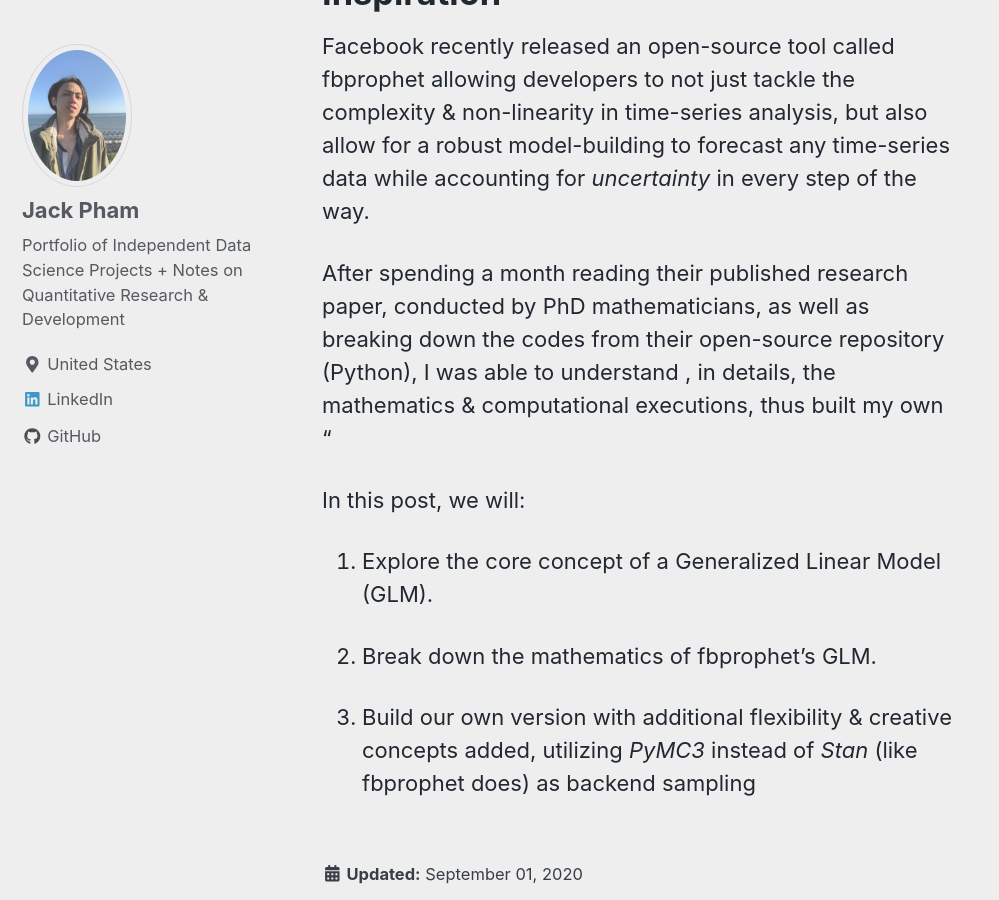
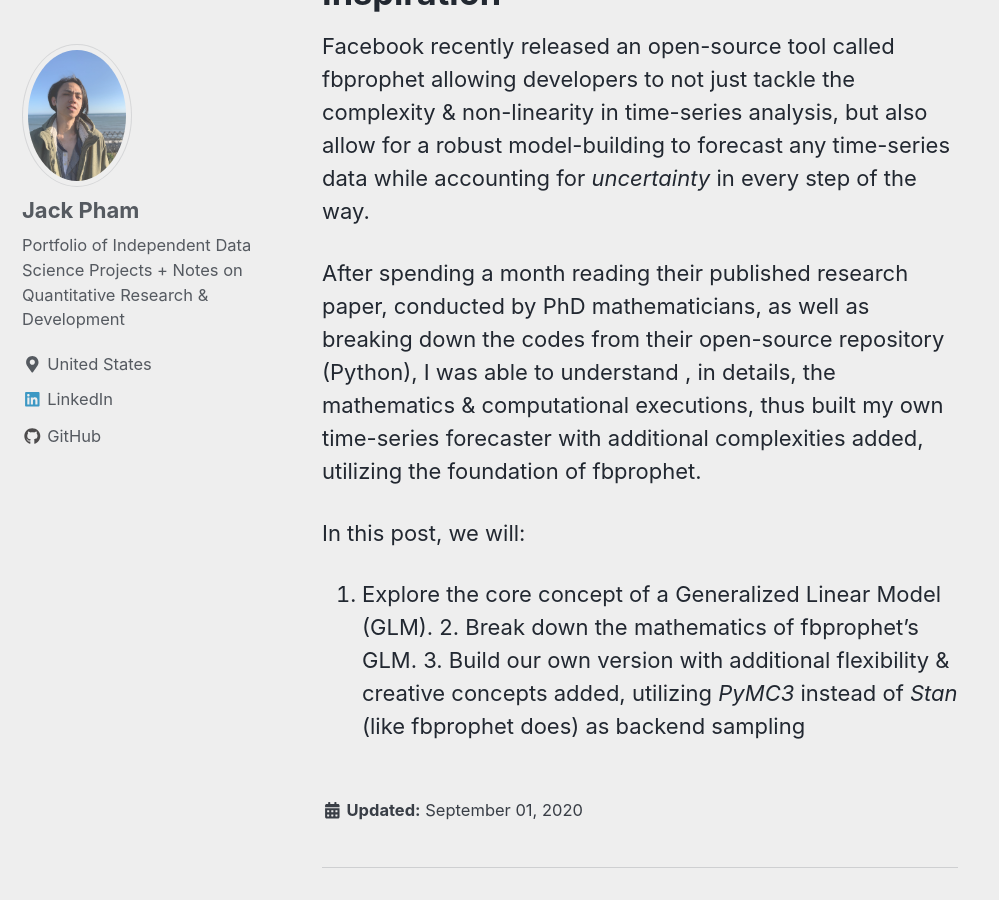
Before and after one commit to jp-quant/jp-quant.github.io, a Jekyll site: the page built from _posts/2020-09-01-timeseries_bayesian_glm.md, in a window 1280 px wide and 900 px high, scrolled down 2576 px. Shown: the whole window, without its empty margins (0-999 px from the left). Built offline with Jekyll 4.4.1, drawn with Linux system fonts in a browser that asks for light colours; nearby versions of some CDN libraries.

Commit message:
_posts/2020-09-01-timeseries_bayesian_glm.md updated from https://stackedit.io/

```diff
--- a/_posts/2020-09-01-timeseries_bayesian_glm.md
+++ b/_posts/2020-09-01-timeseries_bayesian_glm.md
@@ -63,18 +63,12 @@ This allows us to tackle complex time-series problems, especially ones that exhi
 Facebook recently released an open-source tool called fbprophet allowing developers to not just tackle the complexity & non-linearity in time-series analysis, but also allow for a robust model-building to forecast any time-series data while accounting for *uncertainty* in every step of the way.
 
 
-
-After spending a month reading their published research paper, conducted by PhD mathematicians, as well as breaking down the codes from their open-source repository (Python), I was able to understand , in details, the mathematics & computational executions, thus built my own "
-
-
+After spending a month reading their published research paper, conducted by PhD mathematicians, as well as breaking down the codes from their open-source repository (Python), I was able to understand , in details, the mathematics & computational executions, thus built my own time-series forecaster with additional complexities added, utilizing the foundation of fbprophet.
 
 In this post, we will:
 
-1. Explore the core concept of a Generalized Linear Model (GLM).
+1. Explore the core concept of a Generalized Linear Model (GLM). 2. Break down the mathematics of fbprophet's GLM. 3. Build our own version with additional flexibility & creative concepts added, utilizing *PyMC3* instead of *Stan* (like fbprophet does) as backend sampling
 
-2. Break down the mathematics of fbprophet's GLM.
-
-3. Build our own version with additional flexibility & creative concepts added, utilizing *PyMC3* instead of *Stan* (like fbprophet does) as backend sampling
 <!--stackedit_data:
-eyJoaXN0b3J5IjpbMTAyOTkxNzA2Nl19
+eyJoaXN0b3J5IjpbLTIwODYxMzYxNDRdfQ==
 -->
```
